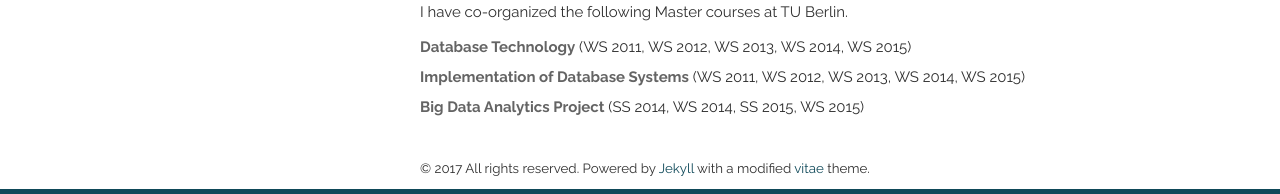
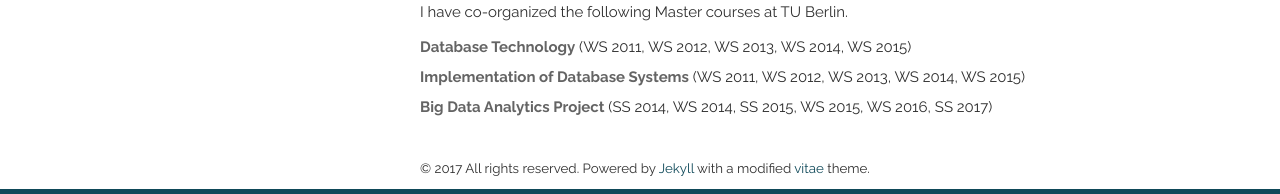
Before and after one commit to aalexandrov/aalexandrov, a Jekyll site: the page built from index.html, in a window 1280 px wide. Shown: the part 1565-1759 px from the top of the page. Built offline with Jekyll 4.4.1, drawn with Linux system fonts in a browser that asks for light colours; nearby versions of some CDN libraries; the list of posts is cut into pages by our own code.

Commit message:
Update teaching.html

```diff
--- a/_includes/teaching.html
+++ b/_includes/teaching.html
@@ -9,7 +9,7 @@
         <ul>
             <li><em>Database Technology</em> (WS 2011, WS 2012, WS 2013, WS 2014, WS 2015)</li>
             <li><em>Implementation of Database Systems</em> (WS 2011, WS 2012, WS 2013, WS 2014, WS 2015)</li>
-            <li><em>Big Data Analytics Project</em> (SS 2014, WS 2014, SS 2015, WS 2015)</li>
+            <li><em>Big Data Analytics Project</em> (SS 2014, WS 2014, SS 2015, WS 2015, WS 2016, SS 2017)</li>
         </ul>
     </article>
 </section>
```
